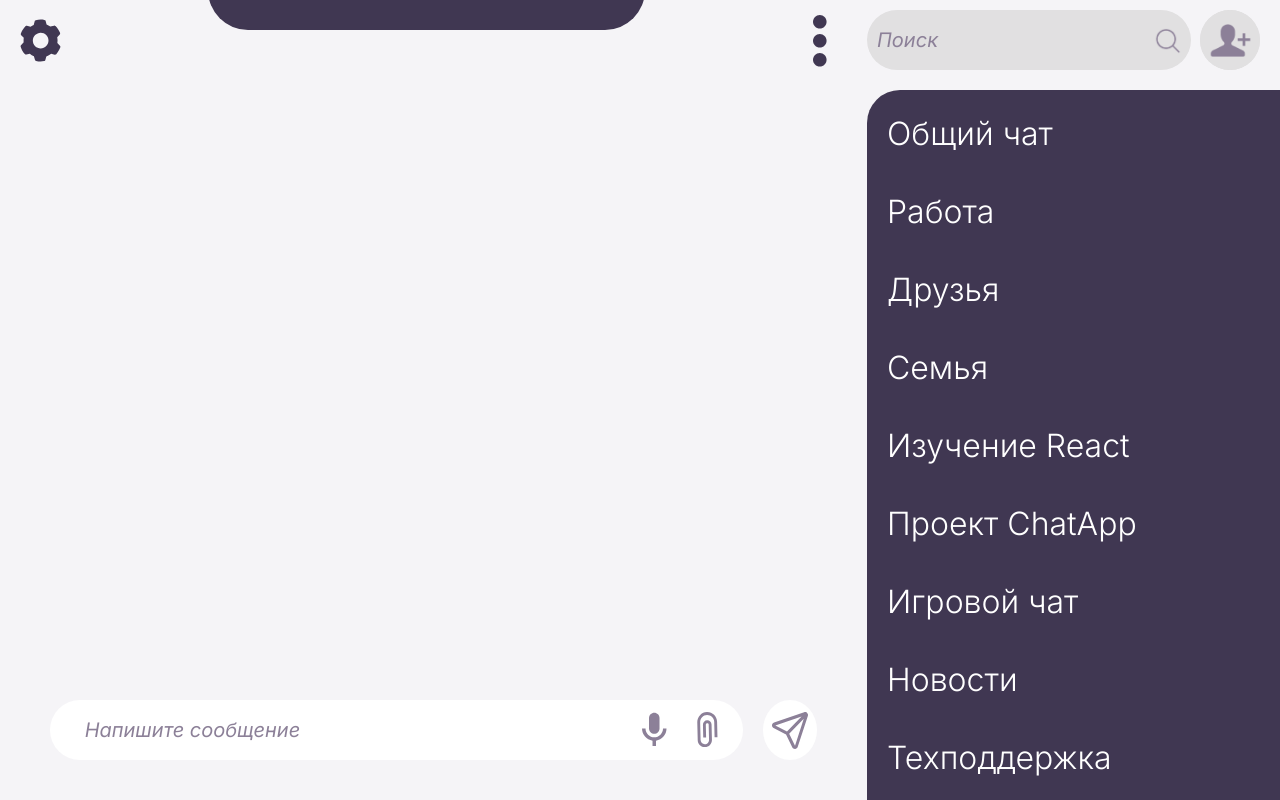
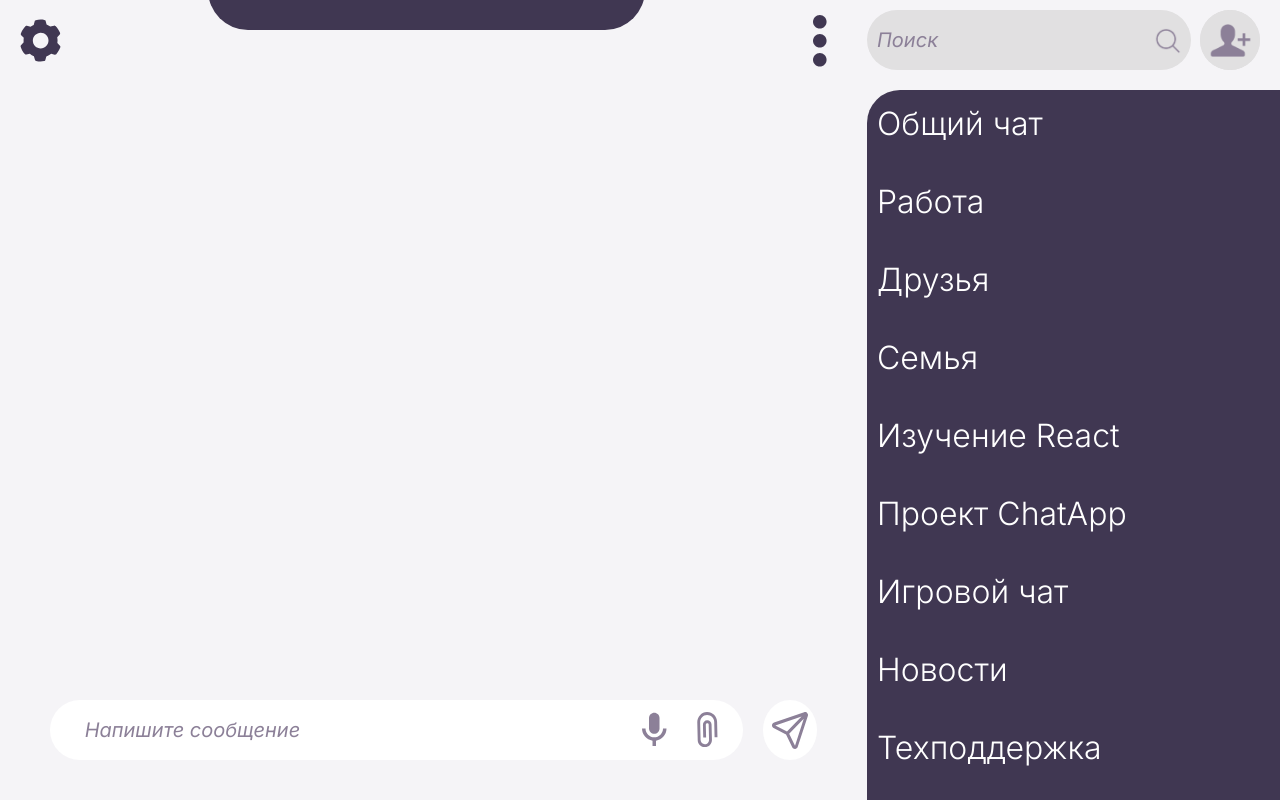
Before and after one commit to mast1f0/chat-react-frontend, a React (Vite) app: page / in a window 1280 px wide. Built offline with nearby package versions, Linux system fonts and the light colour scheme; the HTML template or start-up script is replaced by a standard one.

Commit message:
aside: hover left padding

```diff
--- a/src/components/elements/Aside.tsx
+++ b/src/components/elements/Aside.tsx
@@ -102,7 +102,7 @@ export default function Aside({ messages = [], onToggleMenu }: AsideProps) {
       </div>
       <aside
         ref={sidebarRef}
-        className={`bg-[#403752] h-full md:ml-auto rounded-t-[50px] md:rounded-tl-[33px] md:rounded-tr-[0px] relative rounded-t-10px flex flex-col p-2.5 overflow-y-auto gap-2.5 custom-scrollbar ${isResizing ? 'select-none' : 'select-auto'
+        className={`bg-[#403752] h-full md:ml-auto rounded-t-[50px] md:rounded-tl-[33px] md:rounded-tr-[0px] relative rounded-t-10px flex flex-col overflow-y-auto gap-2.5 custom-scrollbar ${isResizing ? 'select-none' : 'select-auto'
           }`}
         style={{
           width: screenSize.width <= 768 ? "100%" : `${width}px`,
@@ -113,7 +113,7 @@ export default function Aside({ messages = [], onToggleMenu }: AsideProps) {
           <div
             key={msg.id}
             onClick={() => handleChatClick(msg.id)}
-            className={`text-white rounded-[12px] p-2.5 flex items-center gap-2.5 cursor-pointer transition-all duration-200 hover:bg-[#F5F4F7] hover:rounded-r-4xl hover:text-[#403752] ${selectedChat === msg.id ? 'bg-white/20' : ''
+            className={`text-white p-2.5 flex items-center gap-2.5 cursor-pointer transition-all duration-200 hover:bg-[#F5F4F7] hover:rounded-r-4xl hover:text-[#403752] ${selectedChat === msg.id ? 'bg-white/20' : ''
               }`}
           >
             <div style={{ flex: 1 }}>
--- a/src/index.css
+++ b/src/index.css
@@ -47,12 +47,13 @@ input::placeholder {
 }
 
 .custom-scrollbar::-webkit-scrollbar-thumb {
-    background: #F5F4F7;
+    background: #403752;
     border-radius: 4px;
     border: 1px solid rgba(255, 255, 255, 0.1);
-    max-height: 10px;
+    min-height: 30px;
+    height: 30px;
 }
 
 .custom-scrollbar::-webkit-scrollbar-thumb:hover {
-    background: rgba(255, 255, 255, 0.1);
+    background: #2a1f2e;
 }
```
